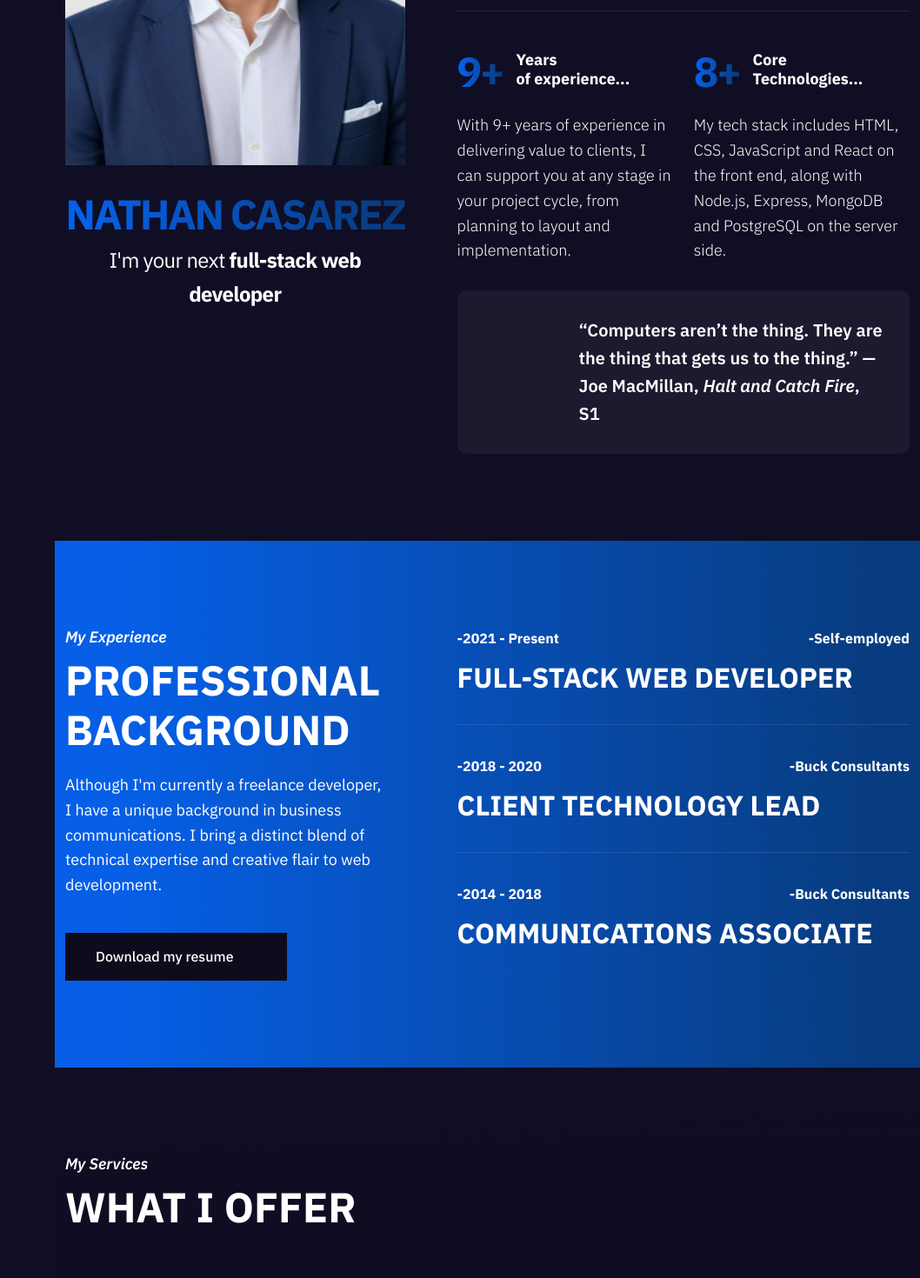
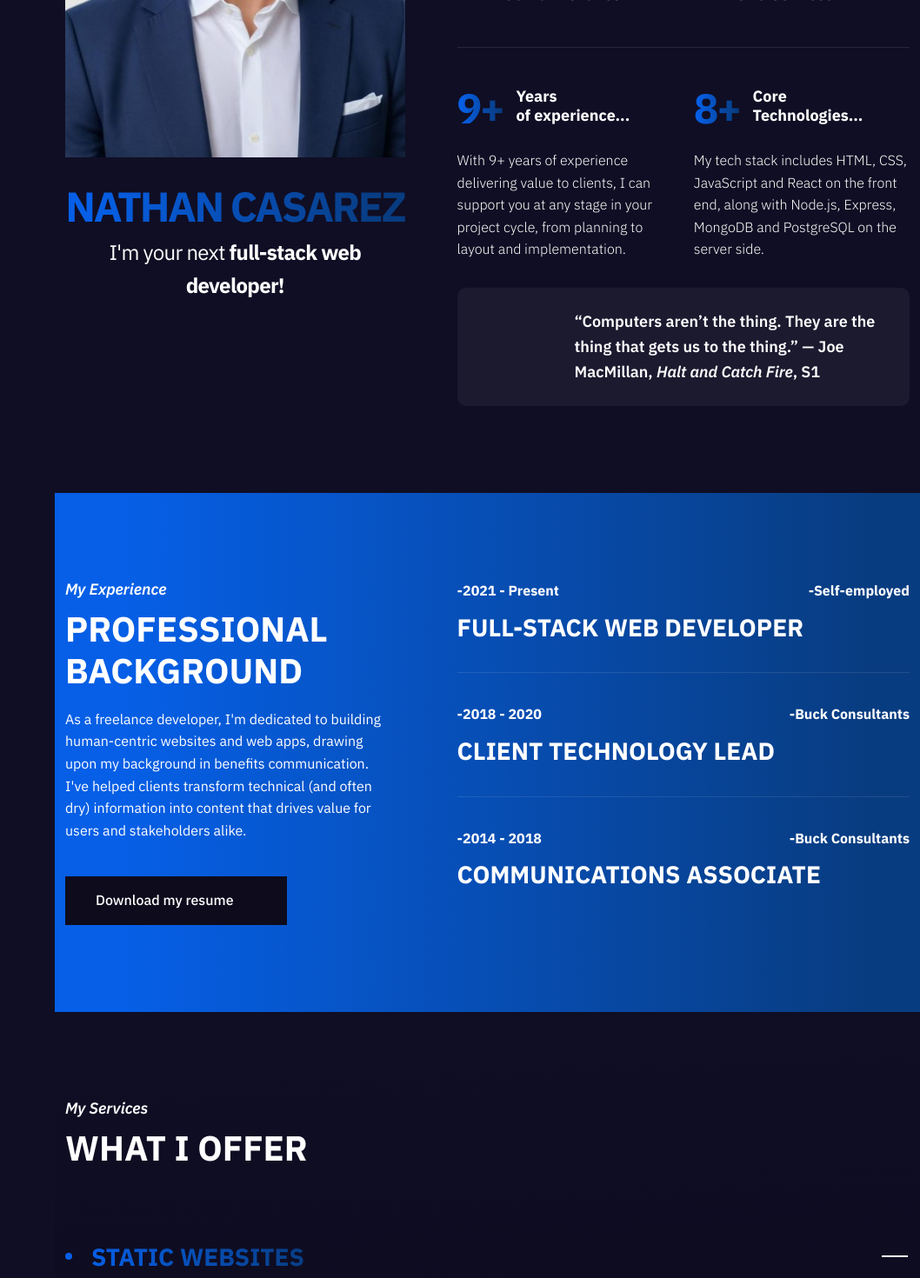
Before and after one commit to nathanccz/freelance-portfolio-react, a React (Vite) app: page / in a window 1280 px wide. Shown: the part 1400-2870 px from the top of the page at 87% size, without its empty margins (222-1280 px from the left). Built offline with nearby package versions, Linux system fonts and the light colour scheme; some icons are missing.

Commit message:
Made various web copy changes.

```diff
--- a/src/components/Contact/Contact.jsx
+++ b/src/components/Contact/Contact.jsx
@@ -52,7 +52,7 @@ const Contact = ({ data }) => {
       if (!successText) {
         successText = document.createElement('div')
         successText.classList.add('success')
-        successText.textContent = `Thanks for your submission! I'll get back to you ASAP.`
+        successText.textContent = `Thanks for reaching out! I'll get back to you ASAP.`
         contactForm.appendChild(successText)
       } else successText.style.display = ''
 
--- a/src/components/Process/Process.jsx
+++ b/src/components/Process/Process.jsx
@@ -83,7 +83,7 @@ const Process = ({ data }) => {
                               </h5>
                               <h4 class="ezy__howitworks11-title fw-bold mb-3">Build & Test</h4>
                               <p class="opacity-75">
-                                  Then, it's time to build. I'll test your website across a range of devices, browsers and display sizes so that it looks great and performs well for all users. Once the site is approved, it'll go live. You'll receive all assets, plus control over the domain.
+                                  Now, you get to sit back while I'll build and test your website. During this phase, I'll make sure your site looks good and performs well across a range of devices, browsers and display sizes. Once the site is approved, it'll go live. You'll receive all assets, plus full control over the domain.
                               </p>
                             </div>
                           </div>
--- a/src/data.json
+++ b/src/data.json
@@ -29,11 +29,11 @@
     "aboutLeft": {
       "ImgLink": "/images/about-banner.jpg",
       "name": "Nathan Casarez",
-      "designation": "<span>I'm your next</span> full-stack web developer",
+      "designation": "<span>I'm your next</span> full-stack web developer!",
       "resumeCv": "/Resume.pdf"
     },
     "aboutRight": {
-      "aboutText": "I'm a full-stack web developer who's passionate about crafting extraordinary digital experiences — for clients of all sizes. Whether you're looking for a simple website, or a more complex web application with robust features, I offer a range of services to <strong>take your web presence to new heights.</strong>",
+      "aboutText": "Hi, I'm Nathan: a full-stack web developer with a professional background in communications. <br /> <br />  I have a deep passion for crafting extraordinary digital experiences — no matter the size or scale of your project. Whether you're looking for a simple website, or a more complex web application with robust features, I offer a range of services to <strong>take your web presence to new heights.</strong>",
       "services": [
         {
           "icon": "code",
@@ -72,7 +72,7 @@
         {
           "number": "9+",
           "meta": "Years <br /> of experience...",
-          "text": "With 9+ years of experience in delivering value to clients, I can support you at any stage in your project cycle, from planning to layout and implementation."
+          "text": "With 9+ years of experience delivering value to clients, I can support you at any stage in your project cycle, from planning to layout and implementation."
         },
         {
           "number": "8+",
@@ -84,7 +84,7 @@
     }
   },
   "experienceData": {
-    "text": "Although I'm currently a freelance developer, I have a unique background in business communications. I bring a distinct blend of technical expertise and creative flair to web development.",
+    "text": "As a freelance developer, I'm dedicated to building human-centric websites and web apps, drawing upon my background in benefits communication. I've helped clients transform technical (and often dry) information into content that drives value for users and stakeholders alike.",
     "resumeCv": "/Resume.pdf",
     "experience": [
       {
@@ -113,7 +113,7 @@
       "heading": "Get a simple, straightforward website off the ground quickly.",
       "triger": "One",
       "imgLink": "/images/services-1.jpg",
-      "text": "My static website development services are perfect for creating simple, reliable sites that can be developed and deployed swiftly. This is ideal for blogs, portfolios, landing pages and simple business websites. <br/><br/> If you need a domain, I'll help you secure your hosting solution based on the scale of your project. Then, I'll develop, test and optimize your website for major browsers, devices and screen sizes. You'll receive ongoing and timely status updates until your site goes live. <br/><br/> As an added service, you may opt for a monthly retainer if your website needs regular updates after launch."
+      "text": "My static website development services are perfect for creating simple, reliable sites that can be developed and deployed swiftly. This is ideal for blogs, portfolios, landing pages and simple business websites. <br/><br/> If you need a domain, I'll help you secure your hosting solution based on the scale of your project. I'll also provide options for SSL certification so that your brand-new website meets the latest web security standards.<br/><br/> As an added service, you may opt for a monthly retainer if your website needs regular updates after launch."
     },
     {
       "title": "E-commerce",
@@ -127,10 +127,10 @@
       "heading": "Set up your website on the world's most popular content management platform.",
       "triger": "Four",
       "imgLink": "/images/services-3.jpg",
-      "text": "WordPress powers nearly a third of the Internet, from small blogs to the websites of major corporations like Sony, Time and NBC. I can build you a custom or template-based WordPress site from the ground up. If you have an existing site that you want to migrate to a new WordPress theme, I'll ensure the process goes as smoothly as possible with nothing lost in between."
+      "text": "WordPress powers nearly a third of the Internet, from small blogs to the websites of major corporations like Sony, Time and NBC. I can build you a template-based WordPress site or a custom one from the ground up. If you have an existing site that you want to migrate to a new WordPress theme, I'll ensure the process goes as smoothly as possible with nothing lost in between."
     },
     {
-      "title": "Maintenance",
+      "title": "Web Maintenance",
       "heading": "Need someone to keep your website up to date? Let me take care of it.",
       "triger": "Three",
       "imgLink": "/images/services-4.jpg",
@@ -379,7 +379,7 @@
   "socialData": [
     {
       "icon": "google",
-      "link": "mailto:nathanccz.dev@gmail.com"
+      "link": "mailto:nathanweb.dev@proton.me"
     },
     {
       "icon": "github",
--- a/src/sass/elements/_base.scss
+++ b/src/sass/elements/_base.scss
@@ -109,7 +109,7 @@ img {
     h2 {
         margin: 0;
         text-transform: uppercase;
-        font-size: 48px;
+        font-size: 40px;
         font-weight: 700;
         @include down-sm {
             font-size: 35px;
--- a/src/sass/elements/_style.scss
+++ b/src/sass/elements/_style.scss
@@ -243,7 +243,7 @@ a {
     }
   }
   .lead {
-    font-size: 18px;
+    font-size: 1rem;
     span {
       color: var(--px-theme);
     }
@@ -251,7 +251,7 @@ a {
 
   blockquote {
     background: rgba(var(--px-white-rgb), 0.05);
-    padding: 30px;
+    padding: 25px;
     border-radius: 10px;
     position: relative;
     display: flex;
@@ -270,7 +270,7 @@ a {
       margin: 0;
       flex: 1;
       padding: 0 0 0 30px;
-      font-size: 20px;
+      font-size: 18px;
       font-weight: 600;
       @include down-sm {
         font-size: 18px;
@@ -287,7 +287,7 @@ a {
     margin: 0;
     p {
       max-width: 370px;
-      font-size: 18px;
+      font-size: 16px;
       @include down-md {
         max-width: 100%;
       }
@@ -332,7 +332,7 @@ a {
   }
   h5 {
     margin: 0;
-    font-size: 32px;
+    font-size: 28px;
     color: var(--px-white);
     font-weight: 700;
     text-transform: uppercase;
@@ -418,7 +418,7 @@ a {
         .services-title {
           flex: 0 0 33.3333%;
           width: 33.3333%;
-          font-size: 32px;
+          font-size: 28px;
           font-weight: 800;
           text-transform: uppercase;
           line-height: 1.2;
@@ -431,7 +431,7 @@ a {
           @include down-sm {
             flex: 0 0 100%;
             width: 100%;
-            font-size: 22px;
+            font-size: 18px;
           }
           &:after {
             content: "";
@@ -867,7 +867,7 @@ a {
   position: absolute;
   bottom: -10px;
   left: -90px;
-  background-color: #050409 !important;
+  background-color: #0d0b1c !important;
   font-size: 40px;
   font-weight: 700;
   letter-spacing: 1px;
```
Also changed, not shown: 1 other file (tests, documents, lock files or other folders).
